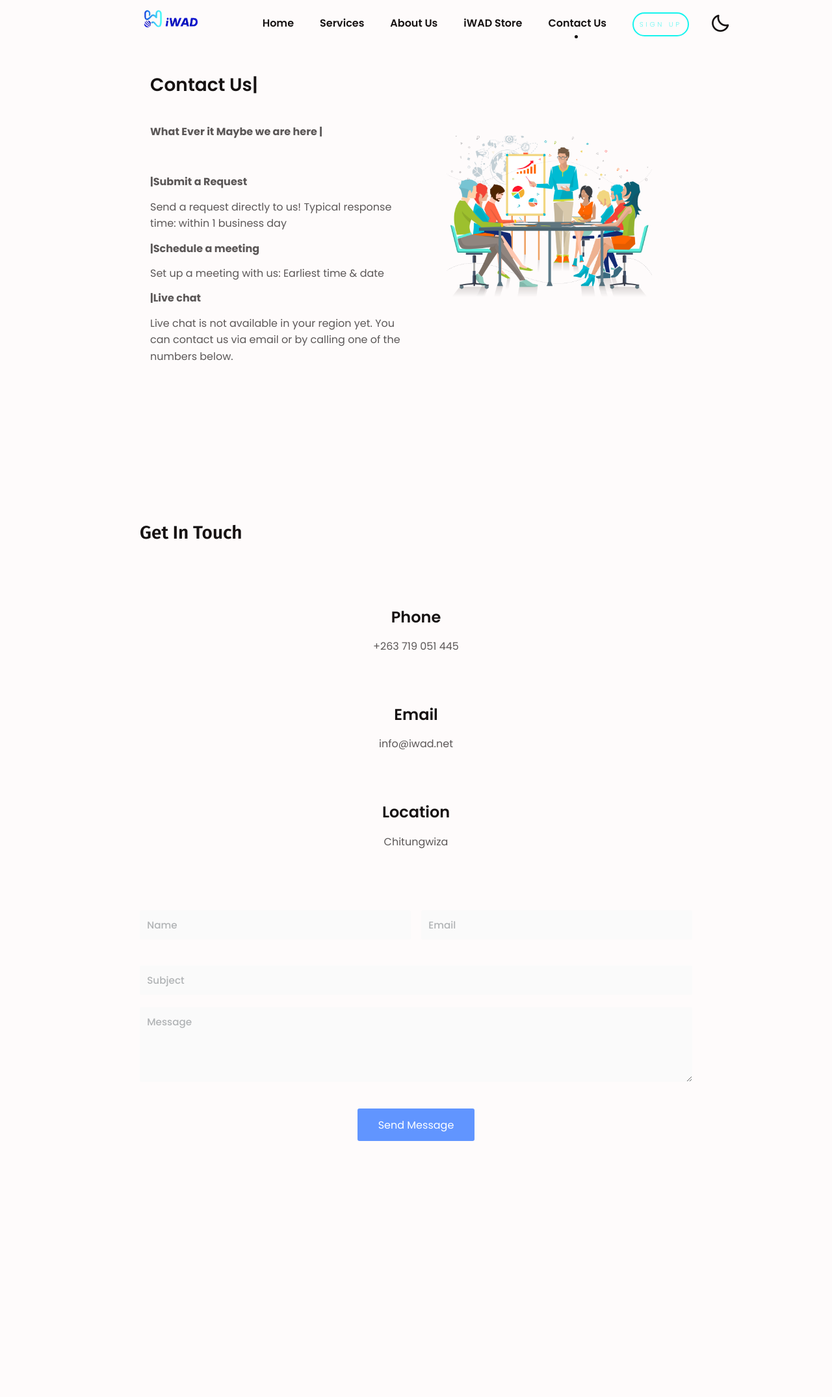
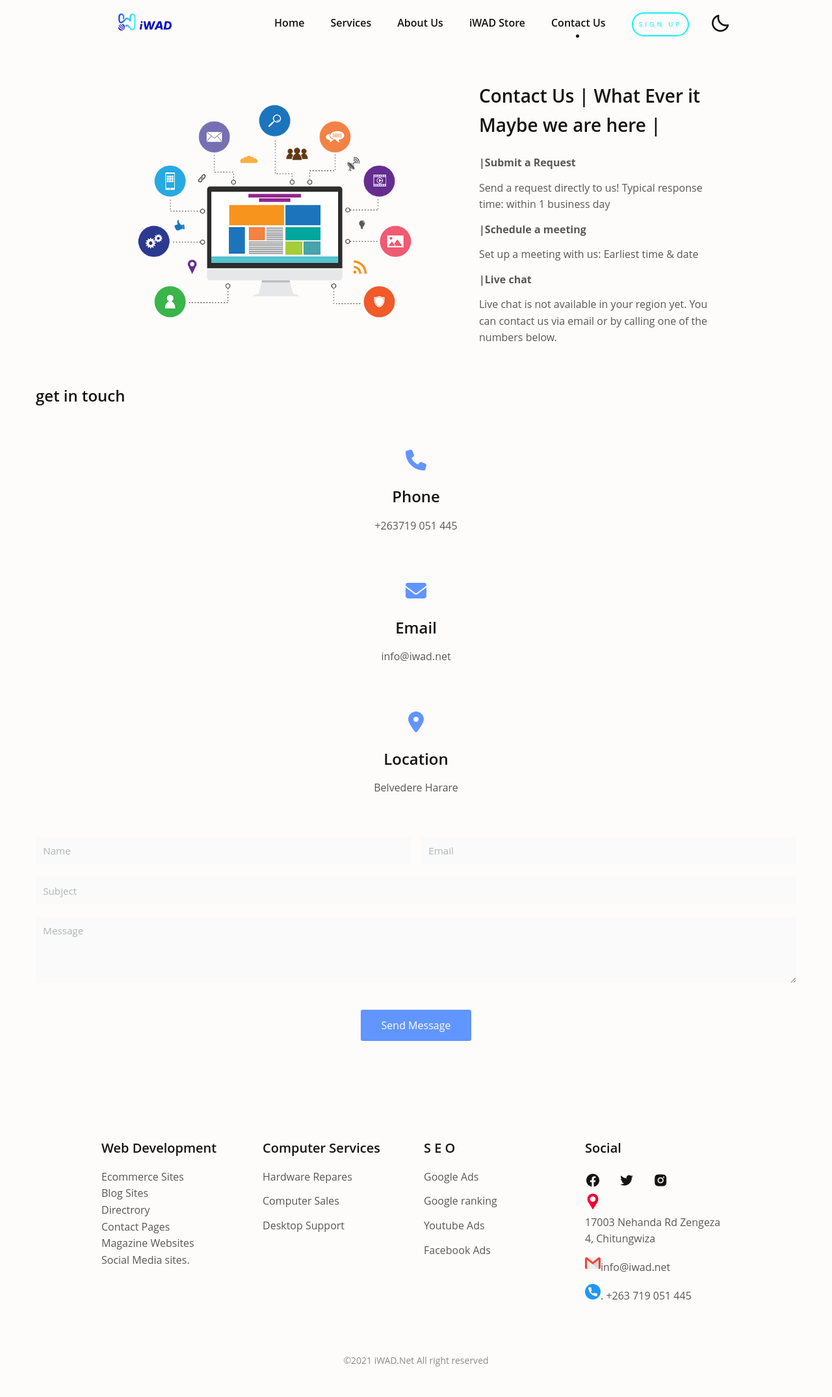
Before and after one commit to iWAD-Community/IWAD2, a PHP site: page /Contacts.php in a window 1280 px wide. Shown: the whole page at 65% size. Before the commit the page ends 1756 px from the top, so only its background shows below. Run offline with PHP 8.4, Linux system fonts and the light colour scheme; some libraries are stand-ins or nearby versions.

Commit message:
contact us page picture error

```diff
--- a/Contacts.php
+++ b/Contacts.php
@@ -13,16 +13,23 @@
         <meta name="viewport" content="width=device-width, initial-scale=1.0">
 
         <!--========== BOX ICONS ==========-->
-        <link href='https://unpkg.com/boxicons@2.0.7/css/boxicons.min.css' rel='stylesheet'>
+        <link href='https://cdn.jsdelivr.net/npm/boxicons@2.0.5/css/boxicons.min.css' rel='stylesheet'>
 
         <!--========== CSS ==========-->
         <link rel="stylesheet" href="assets/css/styles.css">
+
+           <!-- Custom CSS -->
    <link rel = "stylesheet" href="assets/css/main.css">
-        <link rel="stylesheet" href="./assets/css/iwad store ani.css">
-        <title>Contacts</title>
+   <!-- Google fonts -->
+   <link href="https://fonts.googleapis.com/css2?family=Montserrat:wght@300;400;500;600;700;800;900&family=Varela+Round&display=swap" rel="stylesheet">
+   <!-- Font awesome -->
+   <script src="https://kit.fontawesome.com/dbed6b6114.js" crossorigin="anonymous"></script>
+   <!-- Owl carousel -->
+   <link rel = "stylesheet" href = "OwlCarousel2-2.3.4/dist/assets/owl.carousel.css">
+   <link rel = "stylesheet" href = "OwlCarousel2-2.3.4/dist/assets/owl.theme.default.css">
+
     </head>
     <body>
-
         <!--========== SCROLL TOP ==========-->
         <a href="#" class="scrolltop" id="scroll-top">
             <i class='bx bx-up-arrow-alt scrolltop__icon'></i>
@@ -31,18 +38,20 @@
         <!--========== HEADER ==========-->
         <header class="l-header" id="header">
             <nav class="nav bd-container">
-              <a href="index.php" class="nav__item"><img src="assets/img/home.png"height="40px"width="143px"></a>
-
+                <a href="Contacts.html" class="nav__logo"><img src="assets/img/home.png"></a>
                 <div class="nav__menu" id="nav-menu">
                     <ul class="nav__list">
-                      <li class="nav__item"><a href="index.php" class="nav__link">Home</a></li>
-                      <li class="nav__item"><a href="Services.php" class="nav__link">Services</a></li>
-                      <li class="nav__item"><a href="About us.php" class="nav__link">About Us</a></li>
-                      <li class="nav__item"><a href="iwad Store.php" class="nav__link ">iWAD Store</a></li>
-                      <li class="nav__item"><a href="Contacts.php" class="nav__link active-link">Contact Us</a></li>
 
-                      <li class="nav__item"><a href="signup.php" class="nav__links">Sign Up</a></li>
+                        <li class="nav__item"><a href="home.html" class="nav__link">Home</a></li>
+                        <li class="nav__item"><a href="Services.html" class="nav__link">Services</a></li>
+                        <li class="nav__item"><a href="About us.html" class="nav__link">About Us</a></li>
+                        <li class="nav__item"><a href="iwad Store.html" class="nav__link">iWAD Store</a></li>
+                        <li class="nav__item"><a href="Contacts.html" class="nav__link active-link">Contact Us</a></li>
+
+                        <li class="nav__item"><a href="Iwad Responsive-sign up-Form-master/index.html" class="nav__links">Sign Up</a></li>
+
                         <li><i class='bx bx-moon change-theme' id="theme-button"></i></li>
+
                     </ul>
                 </div>
 
@@ -51,29 +60,24 @@
                 </div>
             </nav>
         </header>
+  <!--========== SHARE ==========-->
+  <section class="share section bd-container" id="share">
+    <div class="share__container bd-grid">
+        <div class="share__data">
+            <h2 class="section-title-center"> Contact Us | What Ever it Maybe we are here | </h2>
+            <p class="share__description"><H4>|Submit a Request</H4> Send a request directly to us! Typical response time: within 1 business day <H4>|Schedule a meeting</H4>Set up a meeting with us:
 
-      <body>
-               <!-- welcome section -->
-      <div class = "head-body container">
-                <div class = "head-body-content">
-                <h2 class="section-title-center">Contact Us|   </h2>
-                <h4>What Ever it Maybe we are here |</h4> <br>
-                <H4>|Submit a Request</H4>
-                Send a request directly to us! Typical response time: within 1 business day
-                <H4>|Schedule a meeting</H4>Set up a meeting with us:
-
-                Earliest time & date <h4> |Live chat </h4>
-                Live chat is not available in your region yet.
+              Earliest time & date <h4> |Live chat </h4>  Live chat is not available in your region yet.
 
               You can contact us via email or by calling one of the numbers below.</p>
 
         </div>
 
-                <div class = "head-body-img">
-                  <img src = "./assets/img/pngegg (6).png" alt = "header image">
+        <div class="share__img">
+            <img src="assets/img/send.png" alt="">
         </div>
     </div>
-                 <!-- welcome section -->
+</section>
 
    <!-- contact section -->
    <section class = "contact py-4" id = "contact">
@@ -92,7 +96,7 @@
               <i class = "fas fa-phone"></i>
             </span>
             <h2 class = "text-large">Phone</h2>
-            <p class = "text-light">+263 719 051 445</p>
+            <p class = "text-light">+263719 051 445</p>
           </div>
           <!-- end of single item -->
           <!-- single item -->
@@ -110,7 +114,7 @@
               <i class = "fas fa-map-marker-alt"></i>
             </span>
             <h2 class = "text-large">Location</h2>
-            <p class = "text-light">Chitungwiza</p>
+            <p class = "text-light">Belvedere Harare</p>
           </div>
           <!-- end of single item -->
         </div>
@@ -129,6 +133,65 @@
   </section>
   <!-- end of contact section -->
 
+        <!--========== FOOTER ==========-->
+        <footer class="footer section">
+          <div class="footer__container bd-container bd-grid">
+              <div class="footer__content">
+                  <h3 class="footer__title">
+                    <a href="#" class="footer__logo">Web Development </a>
+                  </h3>
+                  <p class="footer__description">
+
+                    Ecommerce Sites <br>
+
+                    Blog Sites<br>
+
+                    Directrory<br>
+
+                    Contact Pages<br>
+
+                    Magazine Websites<br>
+
+                    Social Media sites.
+
+                  </p>
+              </div>
+
+              <div class="footer__content">
+                  <h3 class="footer__title">Computer Services</h3>
+                  <ul>
+                      <li><a href="Services.html" class="footer__link">Hardware Repares </a></li>
+                      <li><a href="Services.html" class="footer__link">Computer Sales</a></li>
+                      <li><a href="Services.html" class="footer__link">Desktop Support</a></li>
+                  </ul>
+              </div>
+
+              <div class="footer__content">
+                  <h3 class="footer__title">S E O</h3>
+                  <ul>
+                      <li><a href="Services.html" class="footer__link">Google Ads</a></li>
+                      <li><a href="Services.html" class="footer__link">Google ranking</a></li>
+                      <li><a href="Services.html" class="footer__link">Youtube Ads</a></li>
+                      <li><a href="Services.html" class="footer__link">Facebook Ads</a></li>
+                  </ul>
+              </div>
+
+              <div class="footer__content">
+                  <h3 class="footer__title">Social</h3>
+                  <a href="#" class="footer__social"><i class='bx bxl-facebook-circle '></i></a>
+                  <a href="#" class="footer__social"><i class='bx bxl-twitter'></i></a>
+                  <a href="#" class="footer__social"><i class='bx bxl-instagram-alt'></i></a>
+                  <ul>
+                    <li><img class="contact_icon"; src="assets/img/placeholder.png" alt="icon"><a href="https://maps.app.goo.gl/DKGBg4174ws2CJ4a8" class="footer__link">17003 Nehanda Rd Zengeza 4, Chitungwiza</a></li>
+                    <li><img class="contact_icon"; src="assets/img/gmail.png" alt="icon"><a href="mailto:info@iwad.net" class="footer__link">info@iwad.net</a></li>
+                    <li><img class="contact_icon"; src="assets/img/telephone.png" alt="icon"><a href="tel:+263775051445" class="footer__link">. +263 719 051 445</a></li>
+                  </ul>
+              </div>
+          </div>
+
+            <p class="footer__copy"> ©2021 iWAD.Net All right reserved</p>
+        </footer>
+
         <!--========== SCROLL REVEAL ==========-->
         <script src="https://unpkg.com/scrollreveal"></script>
 
```
Lines whose indentation alone changed are shown as unchanged.
